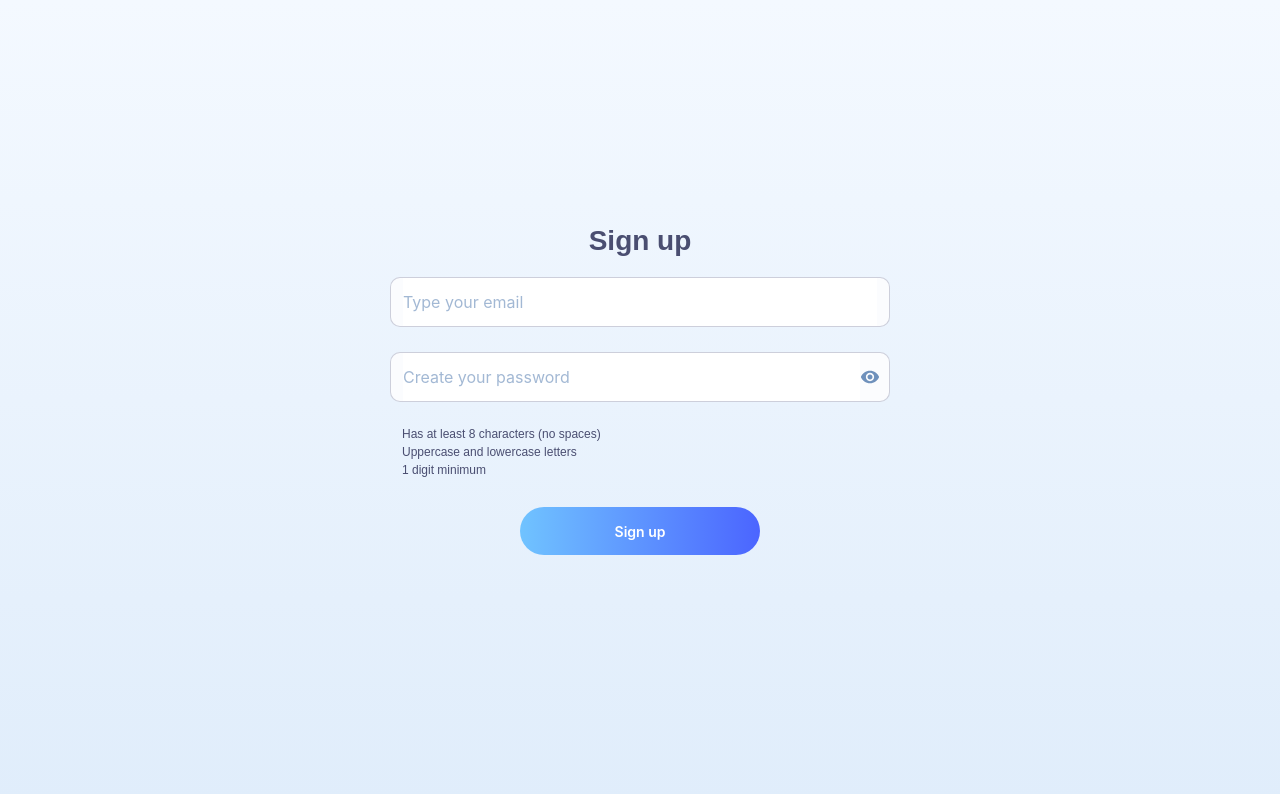
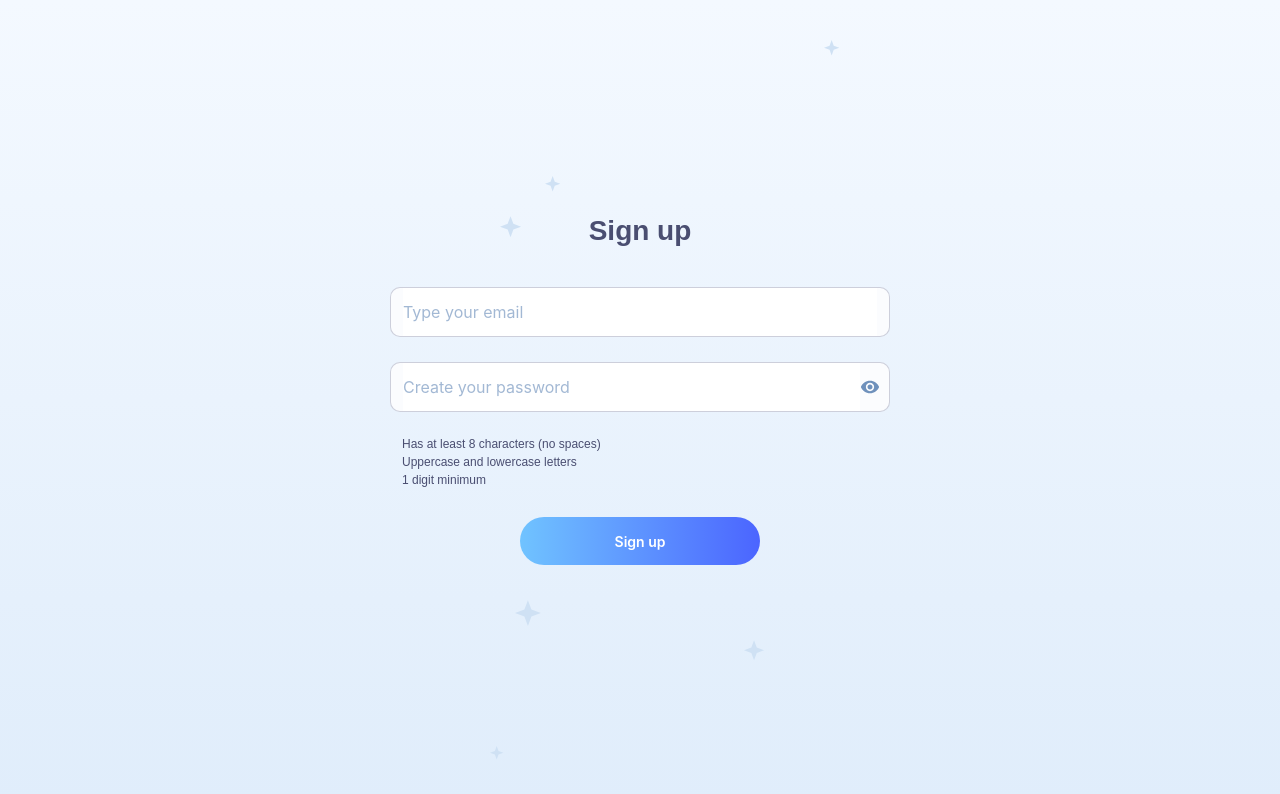
Before and after one commit to gekanchiko/sign-up-next, a Next.js app: page /sign-up in a window 1280 px wide. Shown: the top 794 px of the page. Built offline with nearby package versions, Linux system fonts and the light colour scheme.

Commit message:
Add background stars

```diff
--- /dev/null
+++ b/src/app/modules/sign-up/components/StarsBackground/index.tsx
@@ -0,0 +1,52 @@
+import React from 'react'
+import Image from 'next/image'
+
+import { FlexRow } from '@/app/modules/components'
+
+type Star = {
+  pos: {
+    top?: string;
+    insetInlineStart?: string;
+    insetInlineEnd?: string;
+    bottom?: string
+  };
+  size: number;
+}
+
+const stars: Star[] = [
+  { pos: { top: '27%', insetInlineStart: '22%' }, size: 22 },
+  { pos: { top: '22%', insetInlineStart: '31%' }, size: 16 },
+  { pos: { top: '5%', insetInlineEnd: '10%' }, size: 16 },
+  { pos: { top: '75%', insetInlineStart: '25%' }, size: 27 },
+  { pos: { top: '80%', insetInlineEnd: '25%' }, size: 21 },
+  { pos: { bottom: '5%', insetInlineStart: '20%' }, size: 14 }
+]
+
+const StarsBackground = () => {
+  return (
+    <FlexRow
+      w={{ xs: '100%', sm: 400, md: 500 }}
+      h={{ xs: '100%' }}
+      position={{ xs: 'absolute' }}
+      style={{ top: 0, bottom: 0 }}
+    >
+      {stars.map(({ pos, size }, index) => (
+        <FlexRow
+          key={`star-${index}`}
+          w={{ xs: 'auto' }}
+          position={{ xs: 'absolute' }}
+          style={pos}
+        >
+          <Image
+            src="/star.svg"
+            alt="Star"
+            width={size}
+            height={size}
+          />
+        </FlexRow>
+      ))}
+    </FlexRow>
+  )
+}
+
+export default StarsBackground
--- a/src/app/modules/sign-up/pages/SignUp/index.tsx
+++ b/src/app/modules/sign-up/pages/SignUp/index.tsx
@@ -9,6 +9,7 @@ import ModalClose from '@mui/joy/ModalClose'
 import { FlexRow, Text } from '@/app/modules/components'
 
 import SignUpForm from '../../components/SignUpForm'
+import StarsBackground from '../../components/StarsBackground'
 
 const SignUp = () => {
   const { t } = useTranslation()
@@ -23,19 +24,25 @@ const SignUp = () => {
   return (
     <FlexRow
       h={{ xs: '100svh' }}
+      direction={{ xs: 'column' }}
+      justify={{ xs: 'start', md: 'center' }}
+      p={{ xs: '22vh 24px 24px 24px', md: 24 }}
+      style={{ maxHeight: '100svh', overflow: 'hidden' }}
+      position={{ xs: 'relative' }}
       background={{ xs: 'linear-gradient(#F4F9FF, #E0EDFB)' }}
-      direction={{ xs: 'column' }}
-      p={{ xs: 24 }}
-      style={{ maxHeight: '100svh' }}
     >
-      <FlexRow w={{ xs: 'auto' }} mb={{ xs: 20 }}>
-        <Text size={{ xs: 28 }} element={'h1'} color={{ xs: '#4A4E71' }} weight={{ xs: 700 }}>
-          {t`Sign up`}
-        </Text>
-      </FlexRow>
+      <StarsBackground />
 
-      <FlexRow w={{ xs: '100%', md: 500 }} mb={{ xs: 20 }}>
-        <SignUpForm onSuccess={onSuccess} />
+      <FlexRow w={{ xs: '100%', sm: 400, md: 500 }} direction={{ xs: 'column' }} style={{ zIndex: 1 }}>
+        <FlexRow w={{ xs: 'auto' }} mb={{ xs: 40 }}>
+          <Text size={{ xs: 28 }} element={'h1'} color={{ xs: '#4A4E71' }} weight={{ xs: 700 }}>
+            {t`Sign up`}
+          </Text>
+        </FlexRow>
+
+        <FlexRow mb={{ xs: 20 }}>
+          <SignUpForm onSuccess={onSuccess} />
+        </FlexRow>
       </FlexRow>
 
       <Modal open={open} onClose={() => setOpen(false)}>
```
Also changed, not shown: public/star.svg (added).
